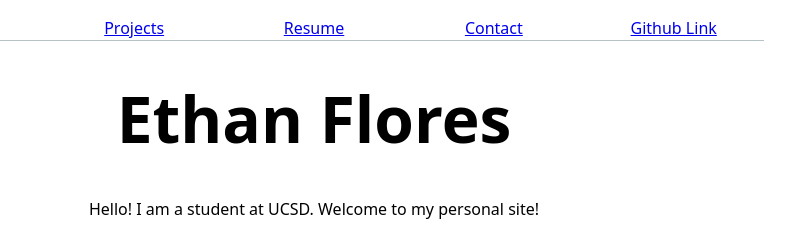
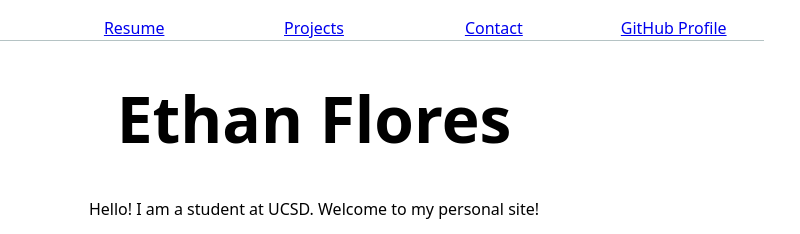
Before and after one commit to etflores1/portfolio, a plain HTML site: page index.html in a window 1280 px wide. Shown: the top 234 px of the page, 326-1126 px from the left. Drawn offline with Linux system fonts and the light colour scheme.

Commit message:
changes from live to github

```diff
--- a/global.js
+++ b/global.js
@@ -4,28 +4,23 @@ function $$(selector, context = document) {
   return Array.from(context.querySelectorAll(selector));
 }
 
-const navLinks = $$("nav a");
+// const navLinks = Array.from($$("nav a"));
+// console.log(navLinks);
 
 // let currentLink = navLinks.find(
-//   (a) => a.host === location.host && a.pathname === location.pathname
-// );
+//     (a) => a.host === location.host && a.pathname === location.pathname
+//   );
 
 // if (currentLink) {
-//   currentLink.classList.add('current');
-// } else {
-//   console.log('No link found for the current page');
+// currentLink.classList.add('current');
 // }
-// currentLink?.classList.add('current');
-
-// console.log(currentLink);
-
 
 let pages = [
     { url: '', title: 'Home' },
+    { url: 'resume/', title: 'Resume' },
     { url: 'projects/', title: 'Projects' },
-  { url: 'resume/', title: 'Resume' },
     { url: 'contact/', title: 'Contact' },
-  { url: 'https://github.com/etflores1', title: 'Github Link' },
+    { url: 'https://github.com/etflores1', title: 'GitHub Profile' },
 ];
 
 let nav = document.createElement('nav');
@@ -52,6 +47,7 @@ for (let p of pages) {
     if (a.host != location.host) {
         a.target = "_blank"
     }
+
 }
 
 document.body.insertAdjacentHTML(
--- a/style.css
+++ b/style.css
@@ -116,8 +116,6 @@ h1, h2, h3, h4, h5, h6 {
 
 /* For theme changing */
 
-
-
 html {
     color-scheme: light dark;
     color: canvastext;
```
Lines whose indentation alone changed are shown as unchanged.
